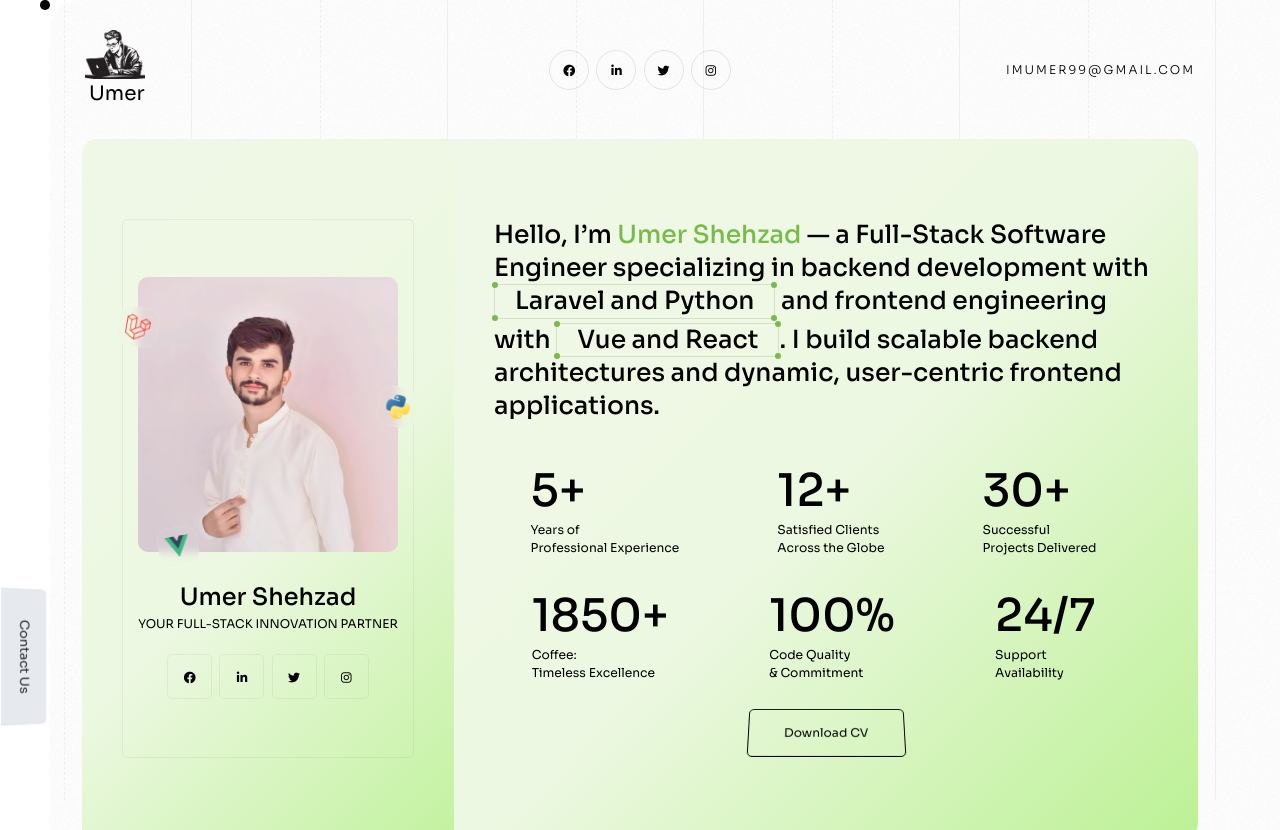
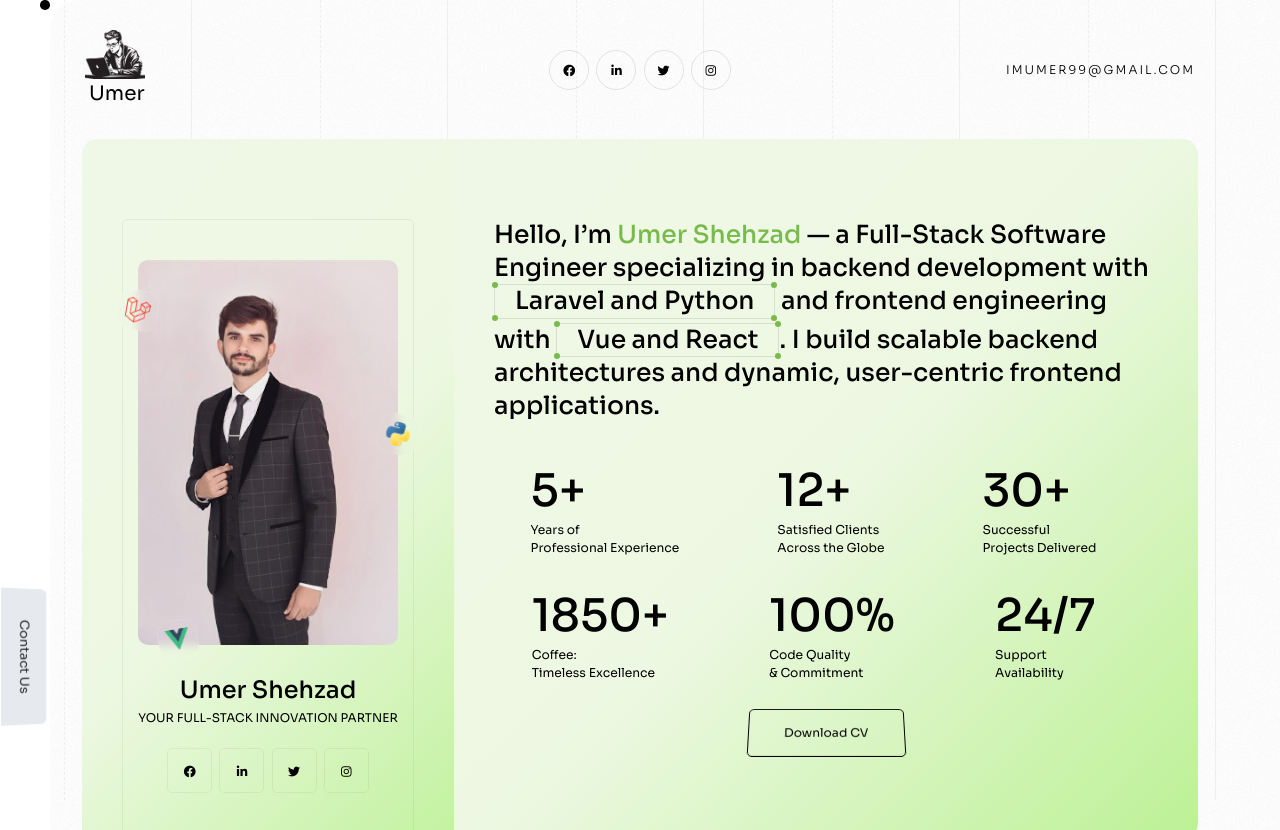
Before and after one commit to imumer99/imumer99.github.io, a plain HTML site: page index.html in a window 1280 px wide. Shown: the top 830 px of the page. Drawn offline with Linux system fonts and the light colour scheme.

Commit message:
small change

```diff
--- a/index.html
+++ b/index.html
@@ -151,7 +151,7 @@
                     <div class="cont valign">
                         <div class="full-width">
                             <div class="img">
-                                <img src="assets/imgs/header/profile.png" style="border-radius: 10px;" alt="">
+                                <img src="assets/imgs/header/profile.jpg" style="border-radius: 10px;" alt="">
                                 <span class="icon">
                                     <img src="assets/imgs/header/icon1.png" alt="">
                                 </span>
```
Also changed, not shown: assets/imgs/header/profile.jpg (added), assets/imgs/header/profile.png (deleted).
